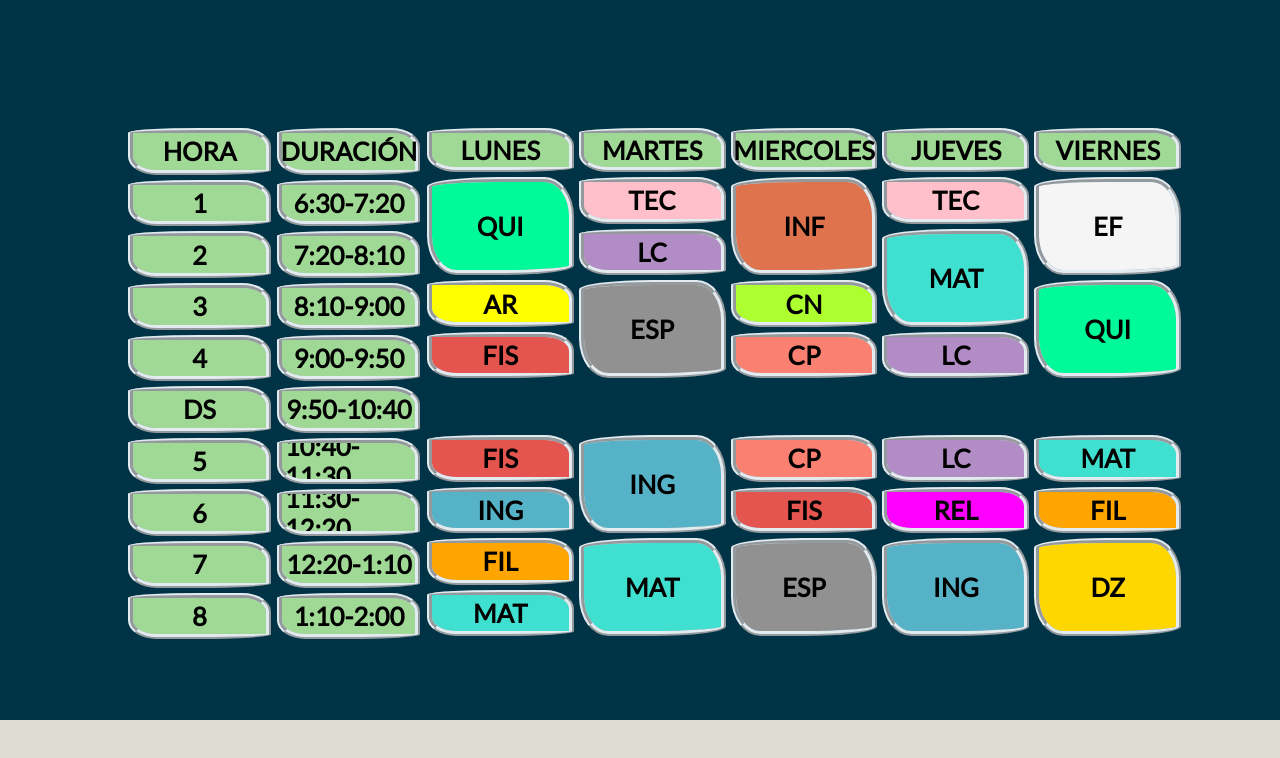
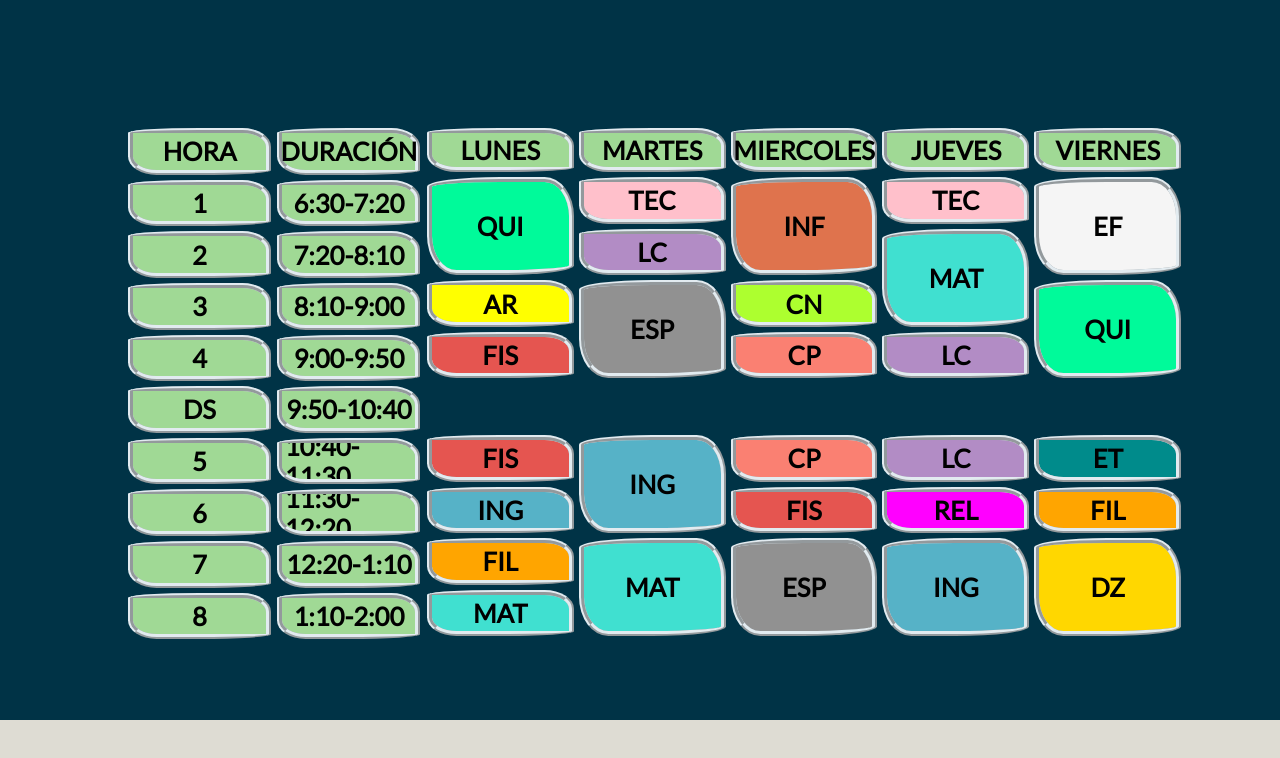
Before and after one commit to BrayanPolania/horario, a plain HTML site: page index.html in a window 1280 px wide. Drawn offline with Linux system fonts and the light colour scheme.

Commit message:
add etica

```diff
--- a/index.html
+++ b/index.html
@@ -37,7 +37,7 @@
         <div id="MAT1" class="MAT"></div>
         <div id="MAT2" class="MAT"></div>
         <div id="MAT3" class="MAT"></div>
-        <div id="MAT4" class="MAT"></div>
+        <div id="ET1" class="ET"></div>
         <div id="TEC1" class="TEC"></div>
         <div id="TEC2" class="TEC"></div>
         <div id="LC1" class="LC"></div>
--- a/script.js
+++ b/script.js
@@ -16,6 +16,7 @@ const quimica = document.querySelectorAll(".QUI"),
       religion = document.querySelectorAll(".REL"),
       edFisica = document.querySelectorAll(".EF"),
       danzas =  document.querySelectorAll(".DZ"),
+      etica =  document.querySelectorAll(".ET"),
       clases = [
         quimica,
         artes,
@@ -31,7 +32,8 @@ const quimica = document.querySelectorAll(".QUI"),
         politicas,
         religion,
         edFisica,
-        danzas
+        danzas,
+        etica
       ],
       containerClases = document.querySelector("#clases"),
       linksClases = {
@@ -49,7 +51,8 @@ const quimica = document.querySelectorAll(".QUI"),
         politicas: "https://meet.google.com/brj-jhky-khn",
         religion: "https://meet.google.com/cfw-bhan-wdi",
         edFisica: "https://classroom.google.com/c/MjY4Mzc1ODY2OTU5?hl=es",
-        danzas: "https://classroom.google.com/c/MjQ3NTk3MjcwMDk2?hl=es"
+        danzas: "https://classroom.google.com/c/MjQ3NTk3MjcwMDk2?hl=es",
+        etica: "https://meet.google.com/eyr-xmhi-fzw"
       }
 
 //let
@@ -117,6 +120,10 @@ function redict (e) {
     }
     if (e.target.className.includes("DZ") || e.target.parentElement.className.includes("DZ")) {
       window.open(linksClases.danzas);
+      break redirect;
+    }
+    if (e.target.className.includes("ET") || e.target.parentElement.className.includes("ET")) {
+      window.open(linksClases.etica);
       break redirect;
     }
   }
@@ -193,6 +200,10 @@ for (let clase = 0; clase < clases.length; clase++) {
       clases[clase][i].innerHTML = `<h1> DZ </h1>`;
       continue;
     }
+    if (clases[clase] === etica) {
+      clases[clase][i].innerHTML = `<h1> ET </h1>`;
+      continue;
+    }
   }
 }
 
--- a/style.scss
+++ b/style.scss
@@ -105,7 +105,7 @@ body{
                        "AR1  ESP1 CN1  MAT3 QUI2"
                        "FIS1 ESP1 CP1  LC2  QUI2"
                        "NONE NONE NONE NONE NONE"
-                       "FIS2 ING2 CP2  LC3  MAT4"
+                       "FIS2 ING2 CP2  LC3  ET1"
                        "ING1 ING2 FIS3 REL1 FIL2"
                        "FIL1 MAT2 ESP2 ING3 DZ1"
                        "MAT1 MAT2 ESP2 ING3 DZ1";
@@ -183,8 +183,12 @@ body{
     &#MAT3 {
       grid-area: MAT3;
     }
-    &#MAT4 {
-      grid-area: MAT4;
+  }
+  .ET {
+    background-color: darkcyan;
+
+    &#ET1 {
+      grid-area: ET1;
     }
   }
   .TEC {
```
Also changed, not shown: style.css, 1 other file.
